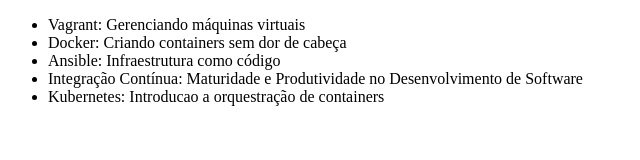
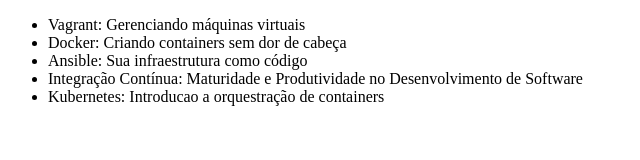
Before and after one commit to melissajblins02/AluraGit01, a plain HTML site: page index.html in a window 1280 px wide. Shown: the full height of the page, 0-640 px from the left. Drawn offline with Linux system fonts and the light colour scheme.

Commit message:
Deixando bonitinho

```diff
--- a/index.html
+++ b/index.html
@@ -8,7 +8,7 @@
     <ul>
         <li>Vagrant: Gerenciando máquinas virtuais</li>
         <li>Docker: Criando containers sem dor de cabeça</li>
-        <li>Ansible: Infraestrutura como código</li>
+        <li>Ansible: Sua infraestrutura como código</li>
         <li>Integração Contínua: Maturidade e Produtividade no Desenvolvimento de Software</li>
         <li>Kubernetes: Introducao a orquestração de containers</li>
     </ul>
```
